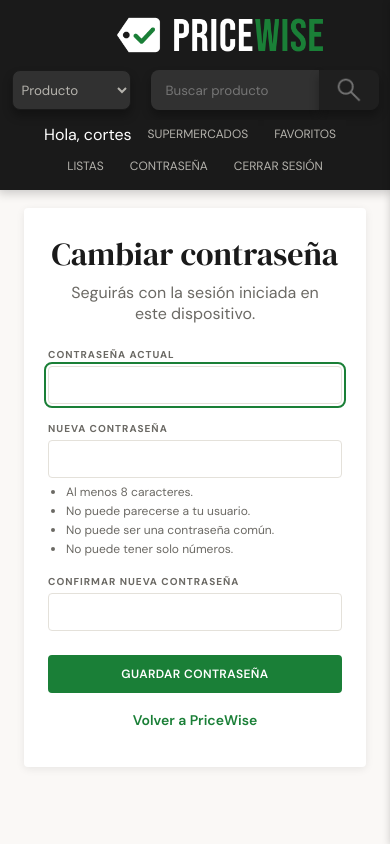
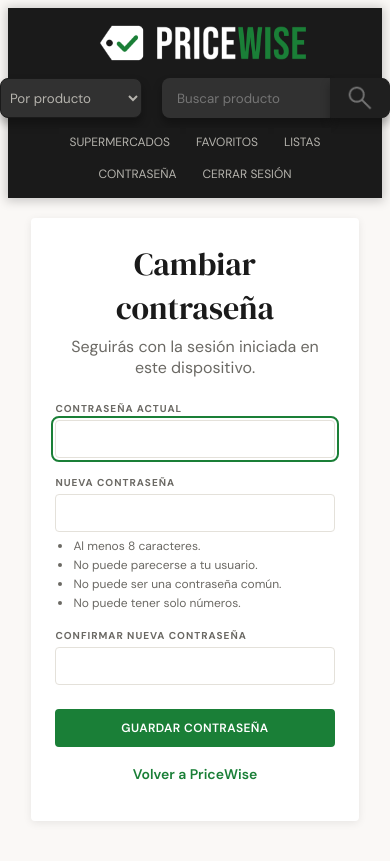
Before and after one commit to Are0206/PriceWise, a Django app: page /accounts/password/ in a window 390 px wide. Run offline with Django 5.2, Linux system fonts and the light colour scheme; a user stored in the database is signed in.

Commit message:
wip(a11y): skip link, semantic header nav, accessible list panel, responsive gutters
- skip link and focusable main landmark; header links wrapped in a labelled nav
- shopping list panel: inert while closed, aria-expanded, focus in/out, Escape closes,
  width fits phones; close icon contrast fixed; panel heading is h2
- page gutter and header height tokens; header is sticky on phones so it no longer
  covers the first products; tighter header between 900 and 1360 px
- message styles for info/warning; clearer search labels; logo resized to 640px wide
- confirm.js helper for destructive forms (not wired yet)

Work in progress: catalog grid, mobile filters, product card and 404/500 pages pending.

```diff
--- a/pricewise/static/css/base.css
+++ b/pricewise/static/css/base.css
@@ -18,6 +18,8 @@
   --danger-color: #a4553a;
   --error-color: #b42318;
   --radius: 4px;
+  --header-height: 90px;
+  --page-gutter: clamp(16px, 6vw, 120px);
   --shadow: 0 2px 8px rgba(0, 0, 0, 0.08);
   --shadow-hover: 0 8px 13px rgba(0, 0, 0, 0.15);
   --serif: "DM Serif Display", serif;
@@ -41,8 +43,8 @@ body{
   color: var(--primary-text-color);
   caret-color: var(--savings-green-color);
   font-family: var(--sans);
-  padding: 0px 120px;
-  padding-top: 120px;
+  padding: 0 var(--page-gutter);
+  padding-top: calc(var(--header-height) + 30px);
 }
 
 p, a, button, select,
@@ -344,15 +346,50 @@ button {
   color: var(--error-color);
 }
 
+.message--warning {
+  border-color: color-mix(in srgb, var(--danger-color) 35%, transparent);
+  background-color: color-mix(in srgb, var(--danger-color) 7%, var(--surface-color));
+  color: var(--primary-text-color);
+}
+
+.message--info {
+  border-color: var(--default-border-color);
+  background-color: var(--surface-color);
+  color: var(--primary-text-color);
+}
+
+/* Hidden until focused with the keyboard, then shown above the fixed header. */
+.skip-link {
+  position: fixed;
+  top: 8px;
+  left: 8px;
+  z-index: 2000;
+  padding: 10px 16px;
+  background-color: var(--surface-color);
+  color: var(--primary-text-color);
+  border-radius: var(--radius);
+  box-shadow: var(--shadow);
+  transform: translateY(-200%);
+}
+
+.skip-link:focus-visible {
+  transform: none;
+}
+
+main:focus {
+  outline: none;
+}
+
 @media (prefers-reduced-motion: reduce) {
   .btn:active {
     transform: none;
   }
 }
 
+/* On small screens the header wraps to several rows of unknown height, so it
+   scrolls with the page (sticky) instead of being fixed over the content. */
 @media(max-width: 900px){
   body{
-    padding: 180px 16px;
-    padding-bottom: 0;
+    padding: 0 var(--page-gutter);
   }
 }
--- a/pricewise/static/css/components/header.css
+++ b/pricewise/static/css/components/header.css
@@ -150,15 +150,30 @@
 
 /*Media query*/
 
+/* Mid widths: same single-row header, tighter so it still fits in 90px. */
+@media (max-width: 1360px) {
+  .left-header {
+    margin-left: 16px;
+  }
+
+  .user-area a,
+  .user-area button {
+    padding: 6px 10px;
+  }
+
+  .user-area .greeting {
+    display: none;
+  }
+}
+
 @media (max-width: 900px) {
   .header {
-    display: flex;
     flex-wrap: wrap;
     justify-content: center;
-    align-items: center;
     height: auto;
-    min-height: 150px;
-    padding: 10px 20px;
+    padding: 10px 16px;
+    position: sticky;
+    margin: 0 calc(-1 * var(--page-gutter)) 20px;
   }
 
   .left-header,
--- /dev/null
+++ b/pricewise/static/js/confirm.js
@@ -0,0 +1,5 @@
+// Asks before submitting forms marked with data-confirm (destructive actions).
+document.addEventListener('submit', (event) => {
+  const message = event.target.dataset?.confirm;
+  if (message && !window.confirm(message)) event.preventDefault();
+});
--- a/pricewise/templates/base.html
+++ b/pricewise/templates/base.html
@@ -18,14 +18,15 @@
     {% block extra_css %}{% endblock %}
 </head>
 <body>
+    <a class="skip-link" href="#main">Saltar al contenido</a>
 
     {% include "components/header.html" %}
 
-    <main>
+    <main id="main" tabindex="-1">
         {% if messages %}
         <ul class="messages" role="status">
           {% for message in messages %}
-          <li class="message{% if message.tags == 'error' %} message--error{% endif %}">{{ message }}</li>
+          <li class="message message--{{ message.level_tag|default:'info' }}">{{ message }}</li>
           {% endfor %}
         </ul>
         {% endif %}
@@ -34,7 +35,7 @@
         {% endblock %}
     </main>
 
-    <div id="shoppingListPanel" class="shopping-list-panel">
+    <div id="shoppingListPanel" class="shopping-list-panel" role="dialog" aria-label="Mis listas" inert>
       <button id="closeShoppingList" class="close-panel" type="button" aria-label="Cerrar listas">
         <svg viewBox="0 0 24 24" width="22" height="22" aria-hidden="true"><path d="M6 6l12 12M18 6L6 18" fill="none" stroke="currentColor" stroke-width="2" stroke-linecap="round"/></svg>
       </button>
@@ -49,5 +50,6 @@
     <script src="{% static 'js/shopping-list-panel.js' %}" defer>
     </script>
     <script src="{% static 'js/motion.js' %}" defer></script>
+    <script src="{% static 'js/confirm.js' %}" defer></script>
 </body>
 </html>
--- a/pricewise/templates/components/header.html
+++ b/pricewise/templates/components/header.html
@@ -2,7 +2,7 @@
 <header class="header">
   <div class="left-header">
     <a href="{% url 'index' %}">
-      <img src="{% static 'img/icons/pricewise-icon.png' %}" class="pricewise-icon" alt="PriceWise, inicio">
+      <img src="{% static 'img/icons/pricewise-icon.png' %}" class="pricewise-icon" alt="PriceWise, inicio" width="640" height="149">
     </a>
   </div>
 
@@ -19,18 +19,18 @@
 
         <select class="search-by-selector" name="search_by" aria-label="Buscar por">
           <option class="search-by-selector" value="product" {% if search_by == 'product' %}selected{% endif %}>
-            Producto
+            Por producto
           </option>
           <option class="search-by-selector" value="supermarket" {% if search_by == 'supermarket' %}selected{% endif %}>
-            Supermercado
+            Por supermercado
           </option>
         </select>
 
-        <input type="text" name="q" class="search-bar" placeholder="{% if search_by == 'supermarket' %}Buscar supermercado{% else %}Buscar producto{% endif %}" aria-label="Buscar" value="{{ query }}">
+        <input type="search" name="q" class="search-bar" placeholder="{% if search_by == 'supermarket' %}Productos de un supermercado, ej. D1{% else %}Buscar producto{% endif %}" aria-label="Texto a buscar" value="{{ query }}">
 
         <button type="submit" class="search-button" aria-label="Buscar">
           <div class="search-button-div">
-            <img class="search-icon" src="{% static 'img/icons/search.png' %}" alt="">
+            <img class="search-icon" src="{% static 'img/icons/search.png' %}" alt="" width="66" height="66">
           </div>
         </button>
 
@@ -39,13 +39,13 @@
 
   </div>
 
-  <div class="right-header">
+  <nav class="right-header" aria-label="Cuenta y secciones">
     <span class="user-area">
       {% if user.is_authenticated %}
-      <span>Hola, {{ user.username }}</span>
+      <span class="greeting">Hola, {{ user.username }}</span>
       <a href="{% url 'products:supermarkets_index' %}">Supermercados</a>
       <a href="{% url 'products:favorites' %}">Favoritos</a>
-      <button class="shopping-list-button" id="shoppingListButton" type="button">
+      <button class="shopping-list-button" id="shoppingListButton" type="button" aria-expanded="false" aria-controls="shoppingListPanel">
         Listas
       </button>
       <a href="{% url 'accounts:change_password' %}">Contraseña</a>
@@ -55,11 +55,12 @@
       </form>
       {% else %}
       <div class="user-area-div">
+        <a href="{% url 'products:supermarkets_index' %}">Supermercados</a>
         <a href="{% url 'accounts:login' %}?next={{ request.get_full_path|urlencode }}">Iniciar sesión</a>
         <a href="{% url 'accounts:register' %}">Registrarse</a>
       </div>
       {% endif %}
     </span>
 
-  </div>
+  </nav>
 </header>
--- a/products/static/js/shopping-list-panel.js
+++ b/products/static/js/shopping-list-panel.js
@@ -26,6 +26,10 @@ shoppingListButton?.addEventListener("click", () => {
 async function openShoppingListPanel() {
 
     shoppingListPanel.classList.add("open");
+    // While closed the panel is inert, so Tab cannot reach its hidden links.
+    shoppingListPanel.inert = false;
+    shoppingListButton?.setAttribute("aria-expanded", "true");
+    closeShoppingList.focus();
 
     try {
 
@@ -55,9 +59,16 @@ async function openShoppingListPanel() {
     }
 }
 
+function closeShoppingListPanel() {
+    if (!shoppingListPanel.classList.contains("open")) return;
+    shoppingListPanel.classList.remove("open");
+    shoppingListPanel.inert = true;
+    shoppingListButton?.setAttribute("aria-expanded", "false");
+    shoppingListButton?.focus();
+}
 
-closeShoppingList?.addEventListener("click", () => {
+closeShoppingList?.addEventListener("click", closeShoppingListPanel);
 
-    shoppingListPanel.classList.remove("open");
-
+document.addEventListener("keydown", (event) => {
+    if (event.key === "Escape") closeShoppingListPanel();
 });
--- a/shopping_lists/templates/shopping_lists/index.html
+++ b/shopping_lists/templates/shopping_lists/index.html
@@ -1,7 +1,7 @@
 <div class="shopping-list-panel-content">
 
   <div class="shopping-list-header">
-    <h1>Mis listas</h1>
+    <h2>Mis listas</h2>
     {% if user.is_authenticated %}
     <a href="{% url 'shopping_lists:create' %}">+ Crear lista</a>
     {% endif %}
```
Also changed, not shown: products/static/css/index/list_panel.css (+20 -7 lines), pricewise/static/img/icons/pricewise-icon.png.
